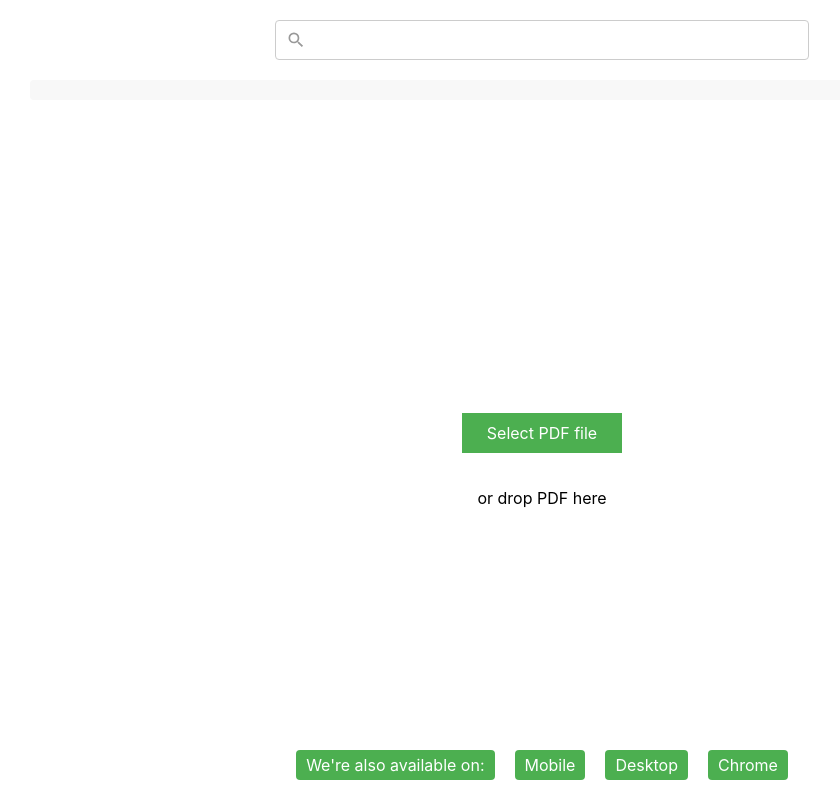
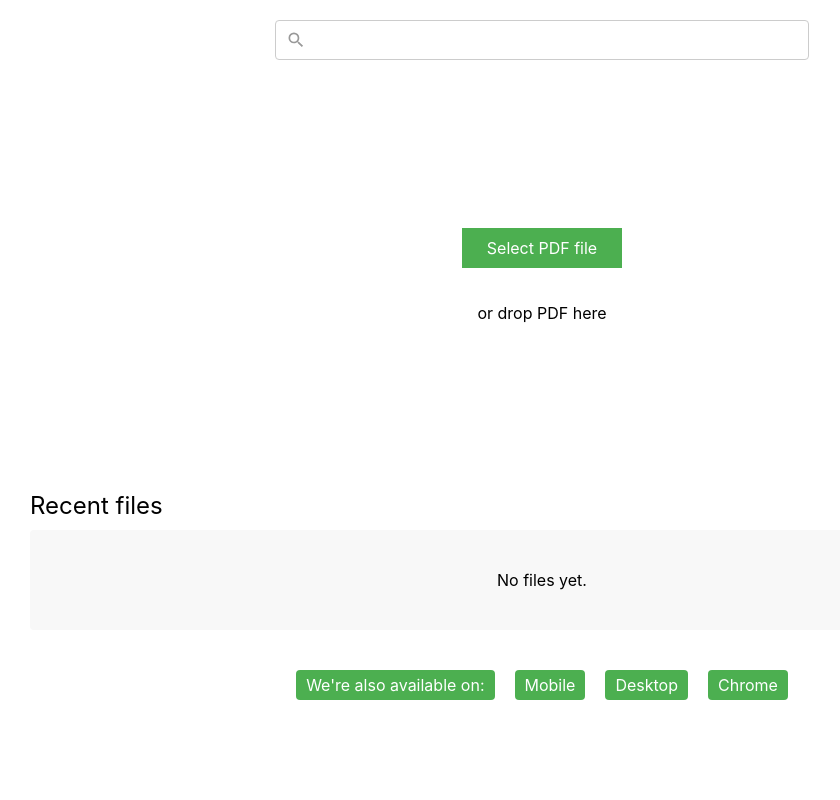
Before and after one commit to pakkinlau/IC24Iteration3, a React (Create React App) app in the folder frontend/: page / in a window 1280 px wide. Shown: the whole page, without its empty margins (98-938 px from the left). Built offline with nearby package versions, Linux system fonts and the light colour scheme.

Commit message:
update: recent files styling

```diff
--- a/frontend/src/App.css
+++ b/frontend/src/App.css
@@ -1,13 +1,14 @@
 /* General page styles */
 .upload-page {
   display: flex;
-  flex-direction: column; /* Change to column to stack elements */
+  flex-direction: column;
   align-items: center;
-  justify-content: space-between; /* This will push the footer to the bottom */
-  height: 100vh;
+  justify-content: flex-start; /* Align content to the top */
+  height: calc(100vh - 80px); /* Subtract the height of the footer */
   width: 100%;
   text-align: center;
-  padding-top: 20px; /* Add some space on top */
+  padding-top: 20px;
+  padding-bottom: 80px; /* Add padding at the bottom equal to footer's height */
 }
 
 .row-layout {
@@ -53,11 +54,8 @@
 
 /* Availability styles */
 .availability-container {
-  text-align: center; /* Center the footer content */
+  text-align: center;
   padding: 20px;
-  /* Position it at the bottom */
-  position: absolute;
-  bottom: 0;
   width: 100%;
 }
 
@@ -176,3 +174,24 @@
   color: #ccc; /* Faded gray color */
   pointer-events: none; /* Makes the icon non-interactive */
 }
+
+/* Recent Files */
+.recent-files-header {
+  width: 80%; /* Match the width of the PDF preview for alignment */
+  margin-top: 20px; /* Space above the header */
+  font-size: 24px; /* Size of the header */
+  text-align: left;
+}
+
+.recent-files-container {
+  width: 80%; /* Match the width of the PDF preview for alignment */
+  height: 200px; /* Updated height */
+  margin-top: 10px; /* Space above the recent files container */
+  background: #f8f8f8; /* Light background for the container */
+  border-radius: 4px;
+  padding: 10px;
+  box-sizing: border-box;
+  display: flex; /* Use flexbox for alignment */
+  align-items: center; /* Center the content vertically */
+  justify-content: center; /* Center the content horizontally */
+}
--- a/frontend/src/javascript/UploadPage.js
+++ b/frontend/src/javascript/UploadPage.js
@@ -1,6 +1,7 @@
 import React from 'react';
 
 function UploadPage({ onFileChange, searchTerm, handleSearchChange, handleDrop, renderRecentFiles, handleDragOver, uploadStatus, uploadData }) {
+  const hasRecentFiles = renderRecentFiles().length > 0;
 
   return (
     <div className="upload-page" onDragOver={handleDragOver} onDrop={handleDrop}>
@@ -13,9 +14,6 @@ function UploadPage({ onFileChange, searchTerm, handleSearchChange, handleDrop,
           onChange={handleSearchChange}
         />
       </div>
-      <div className="recent-files-container">
-        {renderRecentFiles()}
-      </div>
       <div className="centered-content">
         <label className="file-input-label">
           <input
@@ -27,6 +25,10 @@ function UploadPage({ onFileChange, searchTerm, handleSearchChange, handleDrop,
           Select PDF file
         </label>
         <div className="drop-text">or drop PDF here</div>
+      </div>
+      <div className="recent-files-header">Recent files</div>
+      <div className="recent-files-container">
+        {hasRecentFiles ? renderRecentFiles() : <p>No files yet.</p>}
       </div>
       {/* Display upload status */}
       {uploadStatus && <p>{uploadStatus}</p>}
```
